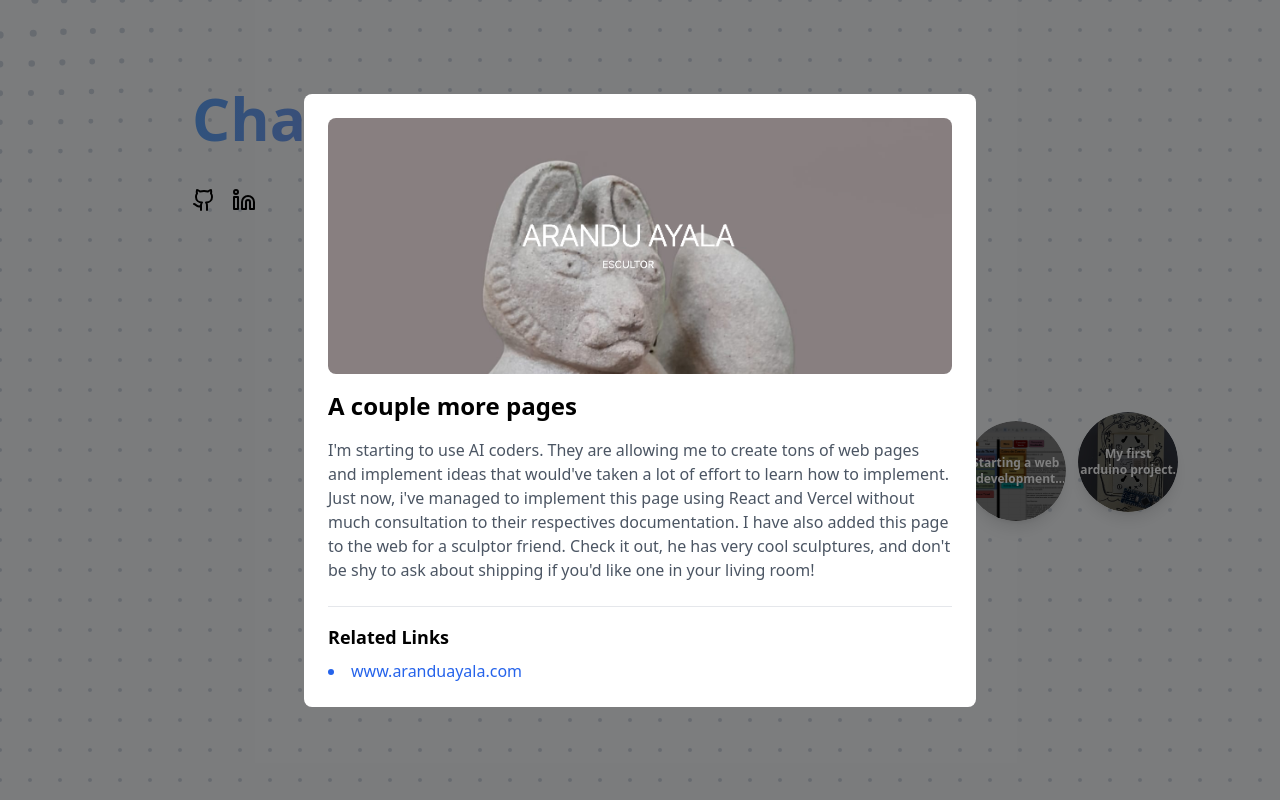
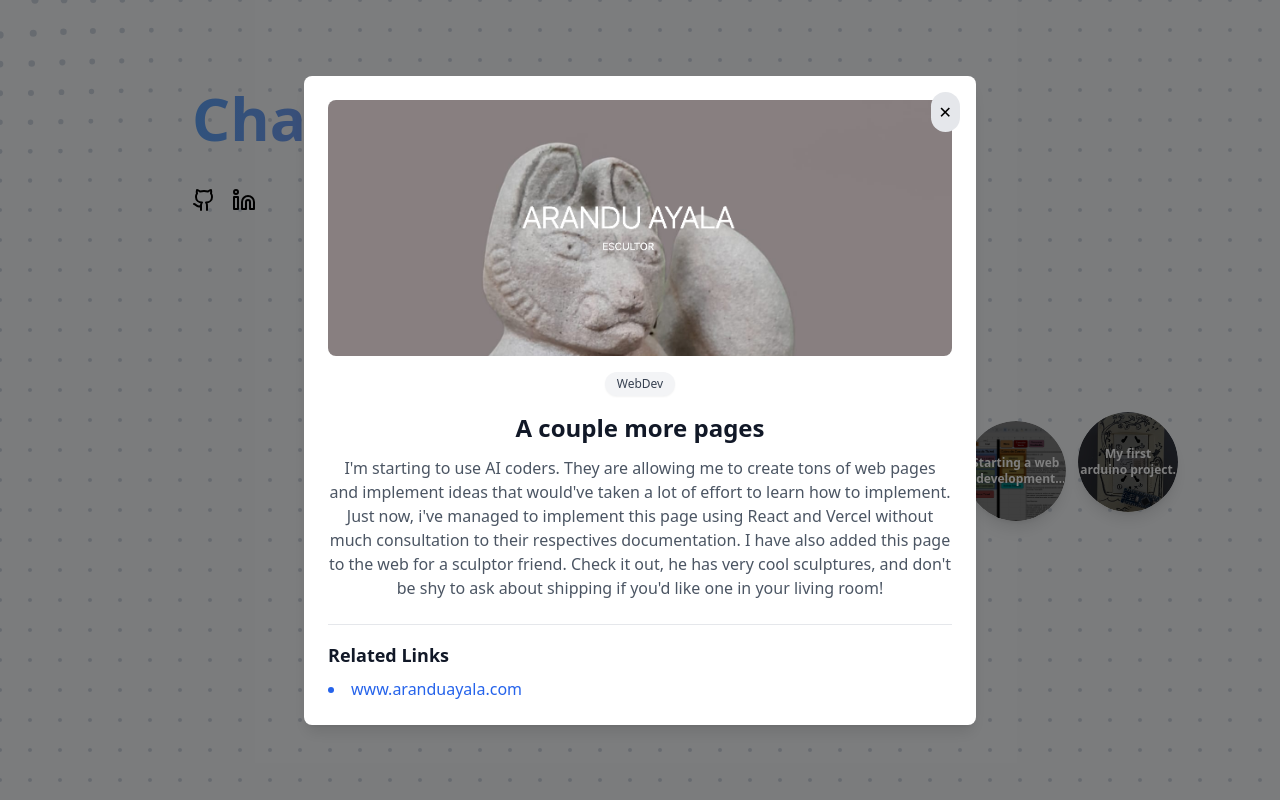
Before and after one commit to gomezag/agustin, a React (Vite) app: page / in a window 1280 px wide. Both pictures are taken after a click on the button "A couple more pages". Built offline with nearby package versions, Linux system fonts and the light colour scheme.

Commit message:
add tags to the post dialogs

```diff
--- a/src/components/PostDialog.tsx
+++ b/src/components/PostDialog.tsx
@@ -1,4 +1,3 @@
-import React from 'react';
 import { BlogPost } from '../types';
 
 interface PostDialogProps {
@@ -9,12 +8,15 @@ interface PostDialogProps {
 export function PostDialog({ post, onClose }: PostDialogProps) {
   return (
     <div className="fixed inset-0 bg-black/50 flex items-center justify-center p-4 z-50">
-      <div className="bg-white rounded-lg max-w-2xl w-full p-6 relative">
+      <div className="bg-white rounded-lg max-w-2xl w-full p-6 relative shadow-lg">
+        {/* Close Button */}
         <button
           onClick={onClose}
-          className="absolute right-4 top-4 p-1 hover:bg-gray-100 rounded-full"
+          className="absolute right-4 top-4 p-2 rounded-full bg-gray-200 hover:bg-gray-300 transition"
         >
+          ✕
         </button>
+
         {/* Blog Post Image */}
         {post.imageUrl && (
           <img
@@ -23,13 +25,32 @@ export function PostDialog({ post, onClose }: PostDialogProps) {
             className="w-full h-64 object-cover rounded-lg mb-4"
           />
         )}
-        <h2 className="text-2xl font-bold mb-4">{post.title}</h2>
-        <p className="text-gray-600 mb-6">{post.excerpt}</p>
+
+        {/* Tags Section - Improved Positioning */}
+        {post.tags && post.tags.length > 0 && (
+          <div className="flex flex-wrap justify-center gap-2 mb-4">
+            {post.tags.map((tag, index) => (
+              <span
+                key={index}
+                className="bg-gray-100 text-gray-700 text-xs font-medium px-3 py-1 rounded-full shadow-sm"
+              >
+                {tag}
+              </span>
+            ))}
+          </div>
+        )}
+
+        {/* Blog Title */}
+        <h2 className="text-2xl font-bold text-gray-900 mb-3 text-center">{post.title}</h2>
+
+        {/* Blog Excerpt */}
+        <p className="text-gray-600 text-center mb-6">{post.excerpt}</p>
+
         {/* Links Section */}
         {post.links && post.links.length > 0 && (
           <div className="mt-6 border-t pt-4">
-            <h3 className="text-lg font-semibold mb-2">Related Links</h3>
-            <ul className="list-disc list-inside text-blue-600">
+            <h3 className="text-lg font-semibold mb-2 text-gray-900">Related Links</h3>
+            <ul className="list-disc list-inside text-blue-600 space-y-1">
               {post.links.map((link, index) => (
                 <li key={index}>
                   <a
```
